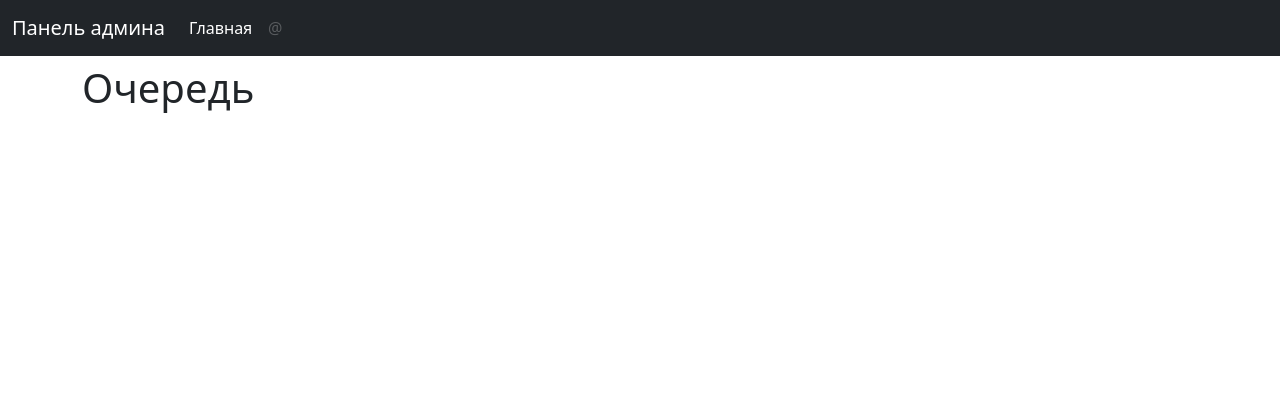
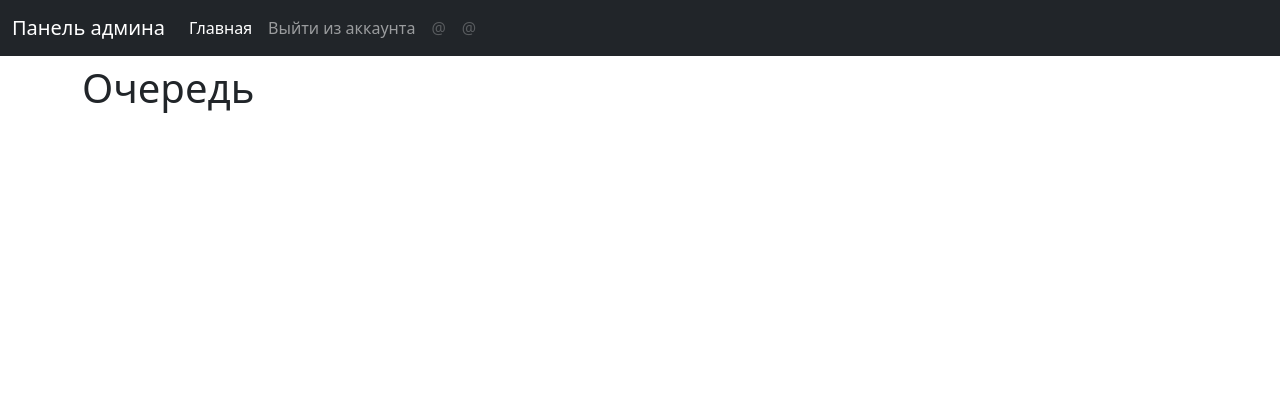
Before and after one commit to boyarivan06/HelpApp, a Flask app: template app/templates/admin.html in a window 1280 px wide. Shown: the top 420 px of the page. Run offline with Flask 2, Linux system fonts and the light colour scheme; the template is opened without the code that fills it, so the values that code supplies are empty; some libraries are stand-ins or nearby versions.

Commit message:
little menu change

```diff
--- a/app/templates/admin.html
+++ b/app/templates/admin.html
@@ -99,6 +99,13 @@
             <a class="nav-link active" aria-current="page" href="/">Главная</a>
           </li>
 
+            <li class="nav-item">
+                <a href="/logout" class="nav-link">Выйти из аккаунта</a>
+            </li>
+            <li class="nav-item">
+                <a class="nav-link disabled">@{{user.username}}</a>
+            </li>
+
           <li class="nav-item">
             <a class="nav-link disabled">@{{user.username}}</a>
           </li>
--- a/app/templates/index.html
+++ b/app/templates/index.html
@@ -104,6 +104,9 @@
             -->
             {% if user %}
             <li class="nav-item">
+                <a href="/logout" class="nav-link">Выйти из аккаунта</a>
+            </li>
+            <li class="nav-item">
                 <a class="nav-link disabled">@{{user.username}}</a>
             </li>
             {% endif %}
```
